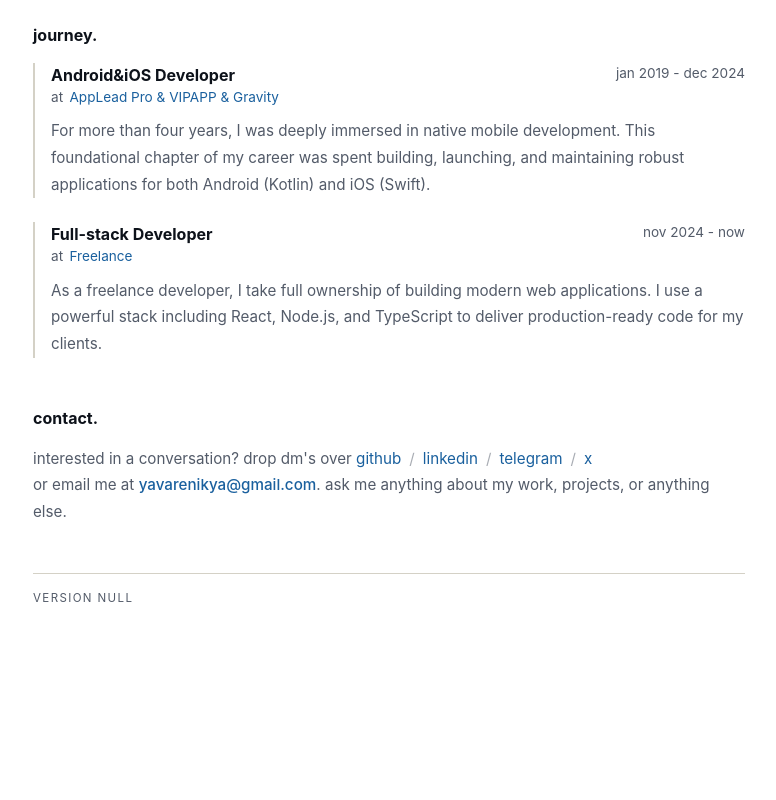
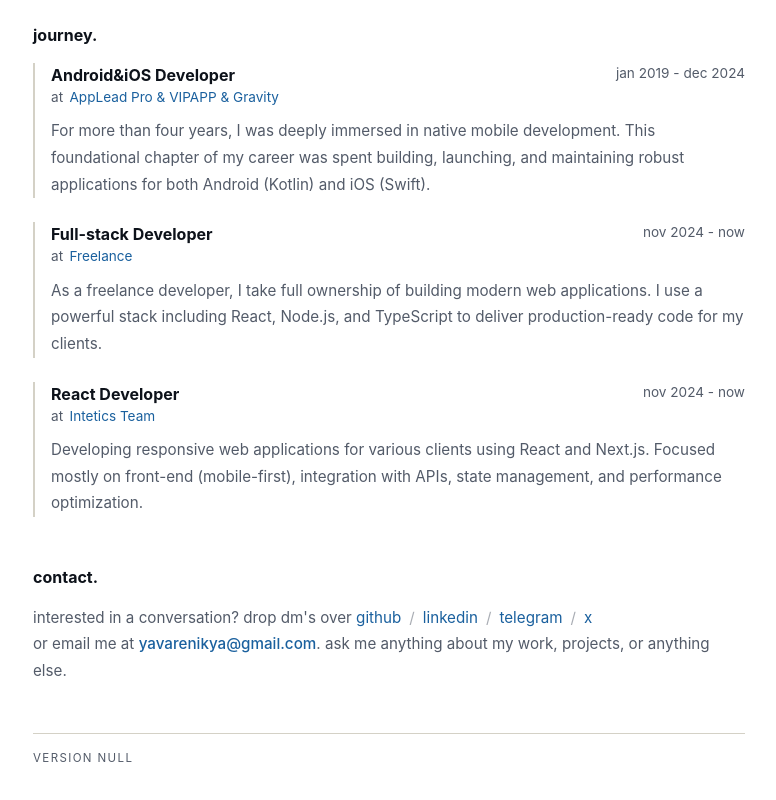
Before and after one commit to kotleni/kotleni.github.io, a React (Vite) app: page / in a window 1280 px wide. Shown: the part 1136-1936 px from the top of the page, without its empty margins (251-1027 px from the left). Before the commit the page ends 1792 px from the top, so only its background shows below. Built offline with nearby package versions, Linux system fonts and the light colour scheme.

Commit message:
chore: fix jounrney list

```diff
--- a/src/routes/RootPage.tsx
+++ b/src/routes/RootPage.tsx
@@ -152,6 +152,13 @@ export function RootPage() {
                         workingDates="nov 2024 - now"
                         description="As a freelance developer, I take full ownership of building modern web applications. I use a powerful stack including React, Node.js, and TypeScript to deliver production-ready code for my clients."
                     />
+                    <JourneyCard
+                        title="React Developer"
+                        companyTitle="Intetics Team"
+                        companyUrl="https://intetics.com/"
+                        workingDates="nov 2024 - now"
+                        description="Developing responsive web applications for various clients using React and Next.js. Focused mostly on front-end (mobile-first), integration with APIs, state management, and performance optimization."
+                    />
                 </div>
             </section>
 
```
